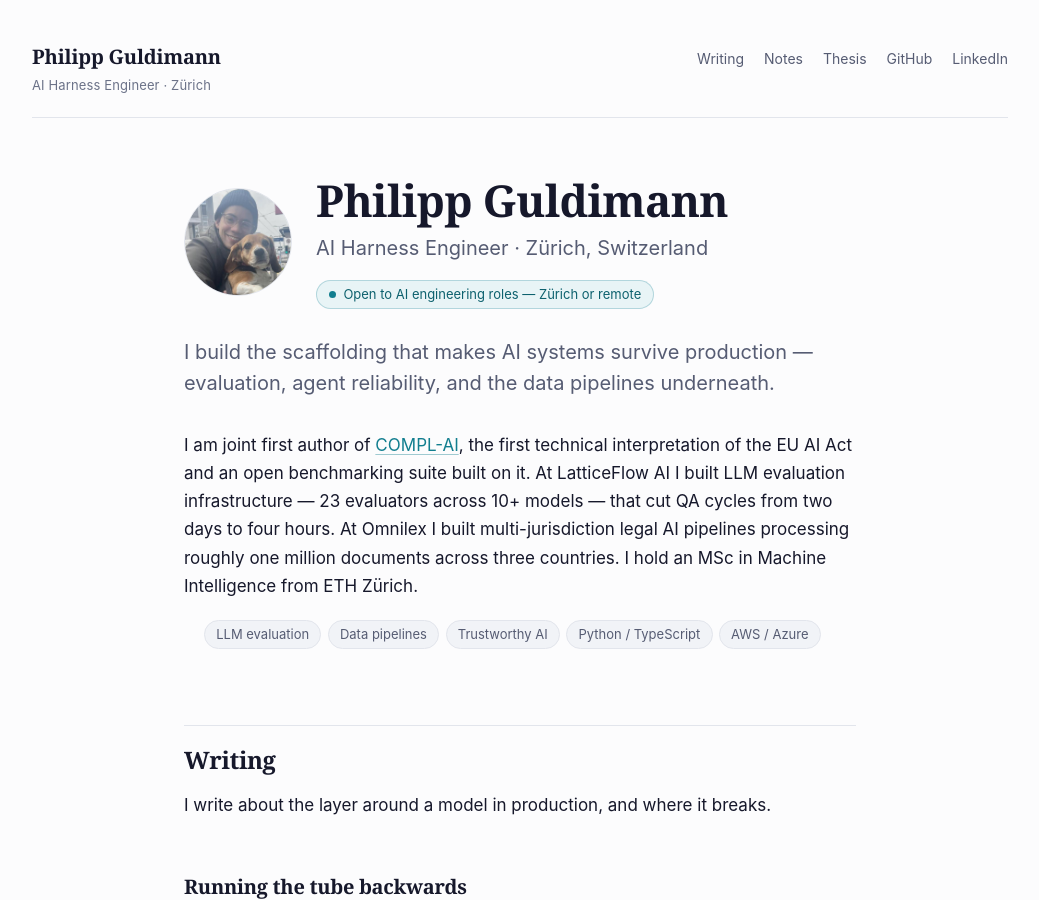
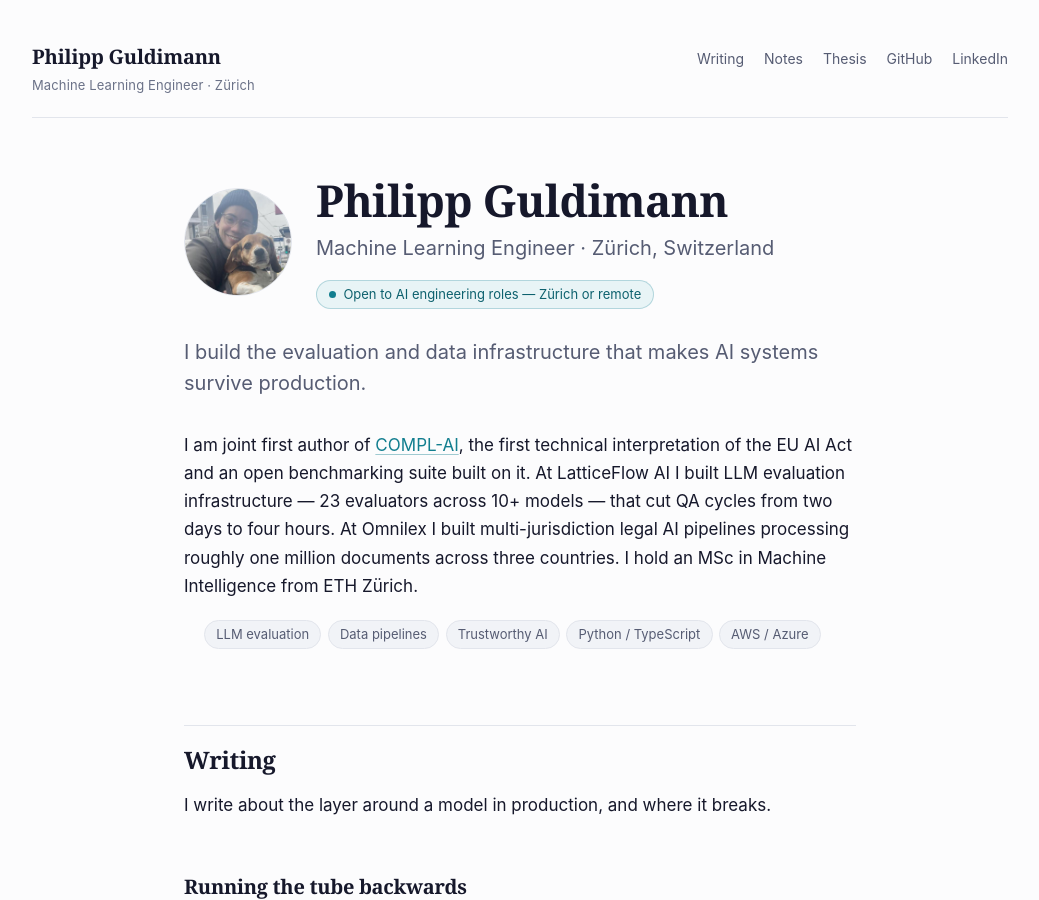
Before and after one commit to philipplukas/philipplukas.github.io, a Jekyll site: the page built from index.md, in a window 1280 px wide and 900 px high. Shown: the whole window, without its empty margins (120-1159 px from the left). Built offline with Jekyll 4.4.1, drawn with Linux system fonts in a browser that asks for light colours.

Commit message:
Titel: Machine Learning Engineer statt eines selbst gepraegten Begriffs
'AI Harness Engineer' steht so in keiner Stellenausschreibung; der eigene Post
raeumt ein, dass der Begriff keinen etablierten Namen hat. Fuer eine Bewerbung
in der Verwaltung kostet das mehr, als es einbringt. Im Fliesstext von
exit-zero bleibt der Begriff, weil er dort erklaert wird.

```diff
--- a/_config.yml
+++ b/_config.yml
@@ -1,5 +1,5 @@
 title: Philipp Guldimann
-description: AI Harness Engineer — LLM evaluation, agent reliability, and the data pipelines underneath.
+description: Machine learning engineer in Zürich — LLM evaluation, trustworthy AI, data pipelines.
 url: https://philippguldimann.ch
 lang: en
 
--- a/_includes/header.html
+++ b/_includes/header.html
@@ -1,7 +1,7 @@
 <header class="site-header">
   <a class="site-id" href="{{ '/' | relative_url }}">
     <span class="site-id__name">Philipp Guldimann</span>
-    <span class="site-id__role">AI Harness Engineer · Zürich</span>
+    <span class="site-id__role">Machine Learning Engineer · Zürich</span>
   </a>
 
   <nav class="site-nav" aria-label="Primary">
--- a/index.md
+++ b/index.md
@@ -9,12 +9,12 @@ hero: true
   <img class="hero__portrait" src="{{ '/assets/img/headshot_circle.jpeg' | relative_url }}" alt="Philipp Guldimann" width="120" height="120" loading="eager">
   <div class="hero__text">
     <h1 class="hero-name">Philipp Guldimann</h1>
-    <p class="hero-role">AI Harness Engineer · Zürich, Switzerland</p>
+    <p class="hero-role">Machine Learning Engineer · Zürich, Switzerland</p>
     <p class="hero__status"><span class="hero__status-dot" aria-hidden="true"></span> Open to AI engineering roles — Zürich or remote</p>
   </div>
 </div>
 
-<p class="lede">I build the scaffolding that makes AI systems survive production — evaluation, agent reliability, and the data pipelines underneath.</p>
+<p class="lede">I build the evaluation and data infrastructure that makes AI systems survive production.</p>
 
 I am joint first author of [COMPL-AI](https://arxiv.org/abs/2410.07959), the first technical interpretation of the EU AI Act and an open benchmarking suite built on it. At LatticeFlow AI I built LLM evaluation infrastructure — 23 evaluators across 10+ models — that cut QA cycles from two days to four hours. At Omnilex I built multi-jurisdiction legal AI pipelines processing roughly one million documents across three countries. I hold an MSc in Machine Intelligence from ETH Zürich.
 
```
Also changed, not shown: README.md.
